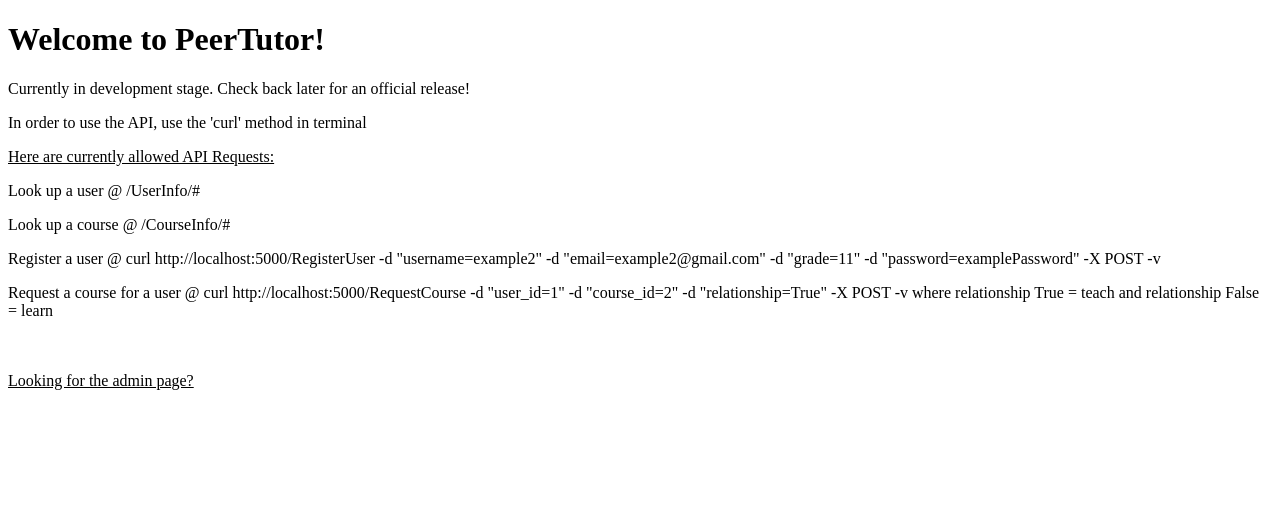
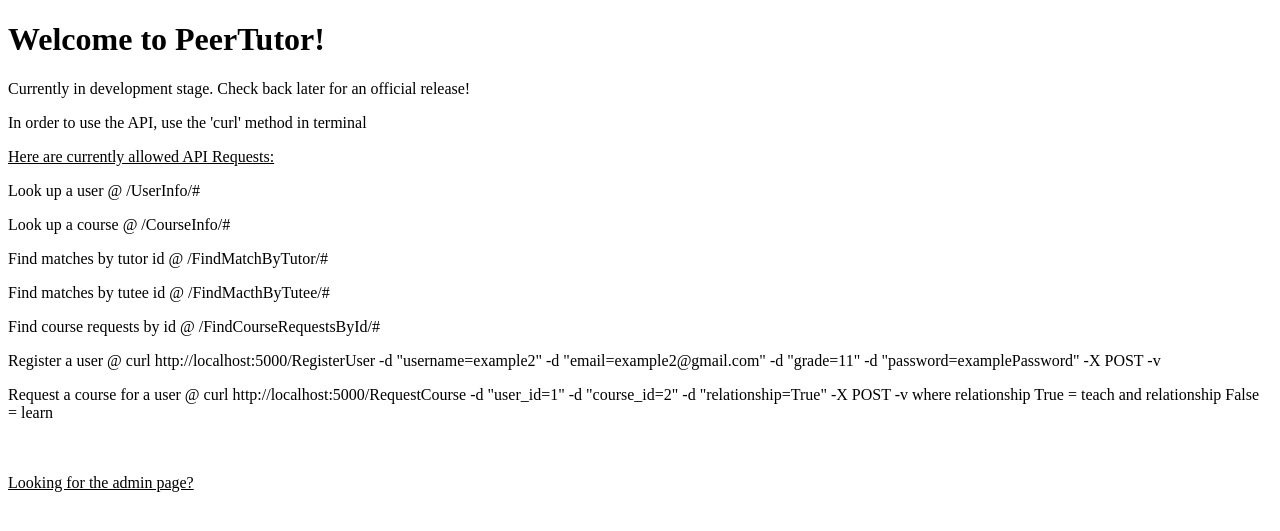
Before and after one commit to VerseGroup/PeerTutor-backend, a Flask app: page / in a window 1280 px wide. Shown: the top 531 px of the page. Run offline with Flask 2, Linux system fonts and the light colour scheme.

Commit message:
updated home page

```diff
--- a/PeerTutor/templates/home.html
+++ b/PeerTutor/templates/home.html
@@ -16,7 +16,18 @@
     <p>
         Look up a user @ /UserInfo/#
     </p>
+    <p>
         Look up a course @ /CourseInfo/#
+    </p>
+    <p>
+        Find matches by tutor id @ /FindMatchByTutor/#
+    </p>
+    <p>
+        Find matches by tutee id @ /FindMacthByTutee/#
+    </p>
+    <p>
+        Find course requests by id @ /FindCourseRequestsById/#
+    </p>
     <p>
         Register a user @ curl http://localhost:5000/RegisterUser -d "username=example2"
             -d "email=example2@gmail.com" -d "grade=11" -d "password=examplePassword" -X POST -v
```
